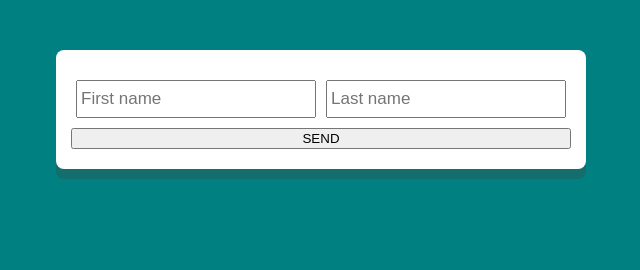
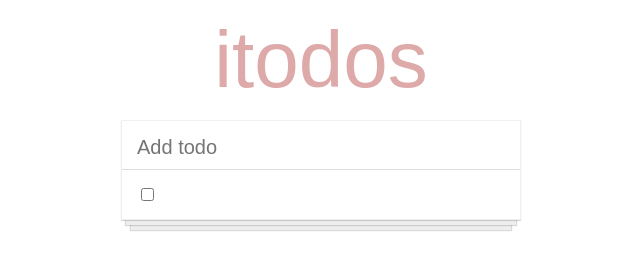
Before and after one commit to muhammadsiddiqbe/todomvc-server-side, a website: page views/home.html in a window 1280 px wide. Shown: the whole page, without its empty margins (319-959 px from the left). Drawn offline with Linux system fonts and the light colour scheme; files that its build step writes are made by us from their sources; files whose address does not match are found by name.

Commit message:
new styles

```diff
--- a/static/css/main.css
+++ b/static/css/main.css
@@ -1,33 +1,147 @@
-body {
-  background-color: teal;
-  color: #fff;
+html {
+  box-sizing: border-box;
 }
 
-.home-form {
-  max-width: 500px;
+*,
+*::before,
+*::after {
+  box-sizing: inherit;
+}
+
+body {
+  padding: 0;
+  margin: 0;
+  font-family: "Arial", sans-serif;
+  font-size: 16px;
+  line-height: 1.25;
+}
+
+/* form {
   display: flex;
-  flex-direction: column;
+  align-items: center;
+  justify-content: center;
+  width: 800px;
+  padding: 40px 10px;
   margin-right: auto;
   margin-left: auto;
-  background-color: #fff;
-  padding: 20px 15px;
-  color: #333333;
-  margin-top: 50px;
-  font-size: 17px;
-  border-radius: 8px;
-  box-shadow: 0 10px 0 rgb(67, 67, 67, 0.3);
+  background-color: skyblue;
+} */
+
+/* input {
+  width: 100%;
+}
+ol {
+  padding: 0;
+  height: 600px;
+  width: 800px;
+  overflow: auto;
+  margin-right: auto;
+  margin-left: auto;
+} */
+
+.page-title {
+  margin: 10px 0;
+  font-weight: 200;
+  font-size: 80px;
+  text-align: center;
+  color: #af2f2f69;
 }
 
-input {
-  width: 100%;
-  margin: 10px 5px;
-  padding: 7px 3px;
-  font-size: 17px;
+.box {
+  background-color: #fff;
+  max-width: 400px;
+  margin-left: auto;
+  margin-right: auto;
+  border: 1px solid #efefef;
+  box-shadow:
+    /* The top layer shadow */
+        0 1px 1px rgba(0,0,0,0.15),
+            /* The second layer */
+        0 10px 0 -5px #eee,
+            /* The second layer shadow */
+        0 10px 1px -4px rgba(0,0,0,0.15),
+            /* The third layer */
+        0 20px 0 -10px #eee,
+            /* The third layer shadow */
+        0 20px 1px -9px rgba(0,0,0,0.15);
 }
 
-.fx-row {
+.todos-input {
   width: 100%;
-  justify-content: space-between;
+  padding: 15px 10px 10px 15px;
+  border: none;
+  outline: none;
+  font-size: 20px;
+}
+
+.todos {
+  margin: 0;
+  padding: 0;
+  list-style-type: none;
+}
+
+.todo {
   display: flex;
-  flex-direction: row;
+  padding: 15px;
+  align-items: center;
+  border-top: 1px solid #ddd;
+  transition: box-shadow 0.3s ease;
 }
+
+.todo:hover {
+  box-shadow: 0 0 2px 1px rgba(0 , 0, 0, 0.4);
+}
+
+.todo__checkbox {
+  margin-right: 10px;
+}
+
+.todo p {
+  margin: 0;
+}
+
+.todo__button {
+  display: none;
+  margin-left: 25px;
+  margin-left: auto;
+  border: none;
+  font-weight: bold;
+  background: none;
+  color: #af2f2f69;
+  cursor: pointer;
+}
+
+.todo:hover .todo__button {
+  display: block;
+}
+
+li.complated p {
+  text-decoration: line-through;
+  color: #ccc;
+}
+
+@media only screen  and (max-width: 768px) {
+  .todo__button {
+    display: block;
+  }
+}
+
+::-webkit-scrollbar {
+  width: 10px;
+}
+
+/* Track */
+::-webkit-scrollbar-track {
+  background: #f1f1f1;
+}
+
+/* Handle */
+::-webkit-scrollbar-thumb {
+  background: #af2f2f69;
+  border-radius: 25px;
+}
+
+/* Handle on hover */
+::-webkit-scrollbar-thumb:hover {
+  background: #555;
+}
--- a/views/home.html
+++ b/views/home.html
@@ -8,15 +8,29 @@
 </head>
 <body>
 
-  <form class="home-form" method="POST">
+  <!-- <form class="home-form" method="POST">
+    <h3 class="register-from-header">Register form</h3>
+    <div class="fx-row">
+      <input name="todoContent" type="text" placeholder="What need to be done?" required>
 
-    <div class="fx-row">
-      <input id="username" name="firstname" type="text" placeholder="First name" required>
-      <input id="username" name="lastname" type="text" placeholder="Last name" required>
     </div>
 
-    <button type="submit">SEND</button>
-  </form>
+    <button class="home-submit-btn" type="submit">SEND</button>
+  </form> -->
+
+  <h1 class="page-title">itodos</h1>
+
+  <div class="box">
+    <form id="form" class="form" method="POST">
+      <input class="todos-input" type="text" id="inputTodo" placeholder="Add todo" name="todoContent" autocomplete="off" required>
+    </form>
+
+    <ul class="todos" id="list">
+      <li class="todo">
+        <input type="checkbox" name="" id="">
+      </li>
+    </ul>
+  </div>
 
 
   <script src="home.js"></script>
```
Also changed, not shown: index.js (+9 -5 lines).
